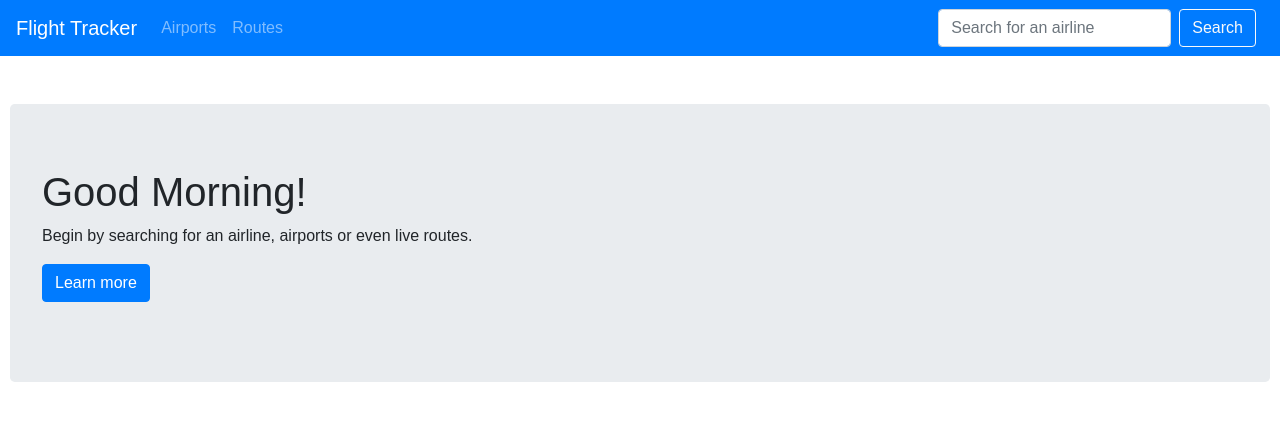
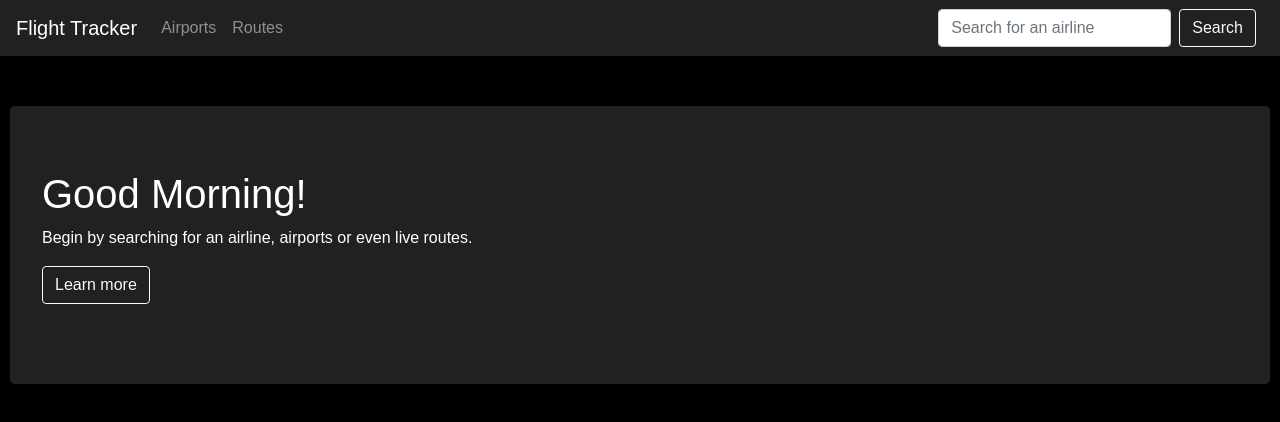
Before and after one commit to ameysunu/flight-tracker, a React (Create React App) app: page / in a window 1280 px wide. Shown: the top 422 px of the page. Built offline with nearby package versions, Linux system fonts and the light colour scheme; a web font is replaced by a local one.

Commit message:
ui redesign

```diff
--- a/package.json
+++ b/package.json
@@ -3,6 +3,9 @@
   "version": "0.1.0",
   "private": true,
   "dependencies": {
+    "@emotion/react": "^11.1.5",
+    "@emotion/styled": "^11.1.5",
+    "@material-ui/core": "^4.11.3",
     "@testing-library/jest-dom": "^5.11.4",
     "@testing-library/react": "^11.1.0",
     "@testing-library/user-event": "^12.1.10",
@@ -14,6 +17,7 @@
     "@types/react-router-dom": "^5.1.7",
     "axios": "^0.21.1",
     "bootstrap": "^4.6.0",
+    "framer-motion": "^4.1.2",
     "react": "^17.0.1",
     "react-bootstrap": "^1.5.2",
     "react-dom": "^17.0.1",
--- a/src/components/Airports.tsx
+++ b/src/components/Airports.tsx
@@ -60,7 +60,7 @@ const Airports: React.FC = () => {
 
   return (
     <div>
-      <Navbar collapseOnSelect expand="lg" bg="primary" variant="dark">
+      <Navbar collapseOnSelect expand="lg" bg="dark" variant="dark">
         <Navbar.Brand style={{ cursor: "pointer" }} onClick={handleClick}>
           Home
         </Navbar.Brand>
--- a/src/components/FlightDetails.tsx
+++ b/src/components/FlightDetails.tsx
@@ -48,7 +48,7 @@ const FlightDetails: React.FC = () => {
 
   return (
     <div>
-      <Navbar collapseOnSelect expand="lg" bg="primary" variant="dark">
+      <Navbar collapseOnSelect expand="lg" bg="dark" variant="dark">
         <Navbar.Brand style={{ cursor: "pointer" }} onClick={handleClick}>
           Home
         </Navbar.Brand>
--- a/src/components/FlightsList.tsx
+++ b/src/components/FlightsList.tsx
@@ -46,7 +46,12 @@ const FlightsList: React.FC = () => {
 
   return (
     <div>
-      <Navbar collapseOnSelect expand="lg" bg="primary" variant="dark">
+      <Navbar
+        collapseOnSelect
+        expand="lg"
+        variant="dark"
+        style={{ backgroundColor: "#212121" }}
+      >
         <Navbar.Brand href="#home">Flight Tracker</Navbar.Brand>
         <Navbar.Toggle aria-controls="responsive-navbar-nav" />
         <Navbar.Collapse id="responsive-navbar-nav">
@@ -73,16 +78,21 @@ const FlightsList: React.FC = () => {
           </Form>
         </Navbar.Collapse>
       </Navbar>
-      <br />
-      <br />
-      <div style={{ paddingLeft: "10px", paddingRight: "10px" }}>
-        <Jumbotron>
-          <h1>{greeting}</h1>
-          <p>
+      <div style={{ backgroundColor: "black", height: "50px" }}> </div>
+      <div
+        style={{
+          paddingLeft: "10px",
+          paddingRight: "10px",
+          backgroundColor: "black",
+        }}
+      >
+        <Jumbotron className="jumbotron">
+          <h1 style={{ color: "white" }}>{greeting}</h1>
+          <p style={{ color: "white" }}>
             Begin by searching for an airline, airports or even live routes.
           </p>
           <p>
-            <Button variant="primary" onClick={openPop}>
+            <Button variant="outline-light" onClick={openPop}>
               Learn more
             </Button>
           </p>
--- a/src/components/Routes.tsx
+++ b/src/components/Routes.tsx
@@ -21,6 +21,8 @@ import { Link, useHistory } from "react-router-dom";
 import { useTypedSelector } from "../hooks/useTypedSelector";
 import { RootState } from "../state";
 import { getRoutes, getWeatherDetails } from "../state/action-creators";
+import { makeStyles } from "@material-ui/core/styles";
+import LinearProgress from "@material-ui/core/LinearProgress";
 
 const Routes: React.FC = () => {
   const history = useHistory();
@@ -72,6 +74,41 @@ const Routes: React.FC = () => {
   const flightImage = `https://daisycon.io/images/airline/?width=300&height=150&color=ffffff&iata=${flightiata}`;
   const codeImage = `https://daisycon.io/images/airline/?width=300&height=150&color=ffffff&iata=${codeairlineiata}`;
 
+  const useStyles = makeStyles({
+    root: {
+      width: "100%",
+    },
+  });
+
+  const classes = useStyles();
+  const [progress, setProgress] = React.useState(0);
+  const [buffer, setBuffer] = React.useState(10);
+
+  const progressRef = React.useRef(() => {});
+  React.useEffect(() => {
+    progressRef.current = () => {
+      if (progress > 100) {
+        setProgress(0);
+        setBuffer(10);
+      } else {
+        const diff = Math.random() * 10;
+        const diff2 = Math.random() * 10;
+        setProgress(progress + diff);
+        setBuffer(progress + diff + diff2);
+      }
+    };
+  });
+
+  React.useEffect(() => {
+    const timer = setInterval(() => {
+      progressRef.current();
+    }, 500);
+
+    return () => {
+      clearInterval(timer);
+    };
+  }, []);
+
   const onSubmit = (event: React.FormEvent<HTMLFormElement>) => {
     event.preventDefault();
     dispatch(getRoutes(airlinename, airlineiata, arrivaliata, status));
@@ -95,7 +132,7 @@ const Routes: React.FC = () => {
 
   return (
     <div>
-      <Navbar collapseOnSelect expand="lg" bg="primary" variant="dark">
+      <Navbar collapseOnSelect expand="lg" bg="dark" variant="dark">
         <Navbar.Brand style={{ cursor: "pointer" }} onClick={handleClick}>
           Home
         </Navbar.Brand>
@@ -177,21 +214,29 @@ const Routes: React.FC = () => {
       <br />
       {load && (
         <div
+          className={classes.root}
           style={{
             position: "fixed",
             top: "50%",
             left: "50%",
             transform: "translate(-50%, -50%)",
+            paddingLeft: "20%",
+            paddingRight: "20%",
           }}
         >
-          <Spinner
+          <LinearProgress
+            variant="buffer"
+            value={progress}
+            valueBuffer={buffer}
+          />
+          {/* <Spinner
             style={{ alignSelf: "center" }}
             animation="grow"
             role="status"
             variant="primary"
           >
             <span className="sr-only">Loading...</span>
-          </Spinner>
+          </Spinner> */}
         </div>
       )}
       {error && (
--- a/src/fonts.css
+++ b/src/fonts.css
@@ -10,3 +10,11 @@ body {
 .subheading {
   font-weight: 300;
 }
+
+html {
+  background-color: black;
+}
+
+.jumbotron {
+  background-color: #212121;
+}
```
Also changed, not shown: 1 other file (tests, documents, lock files or other folders).
